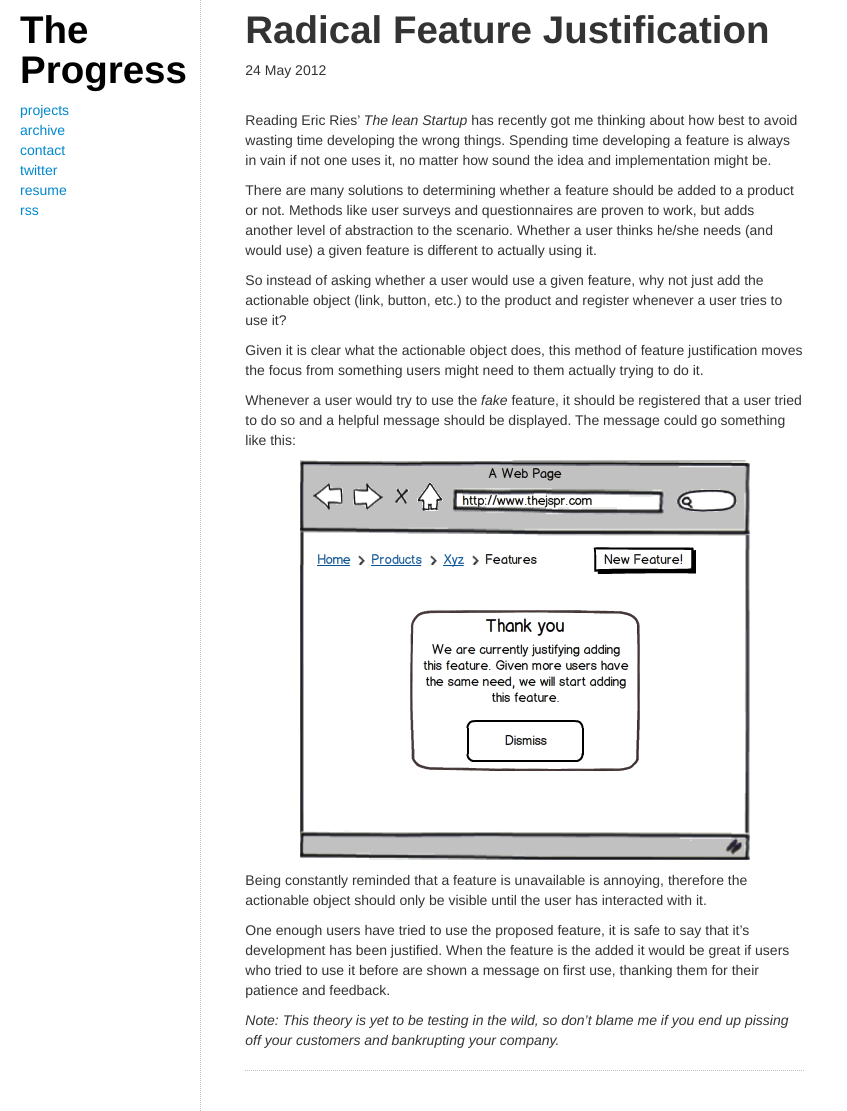
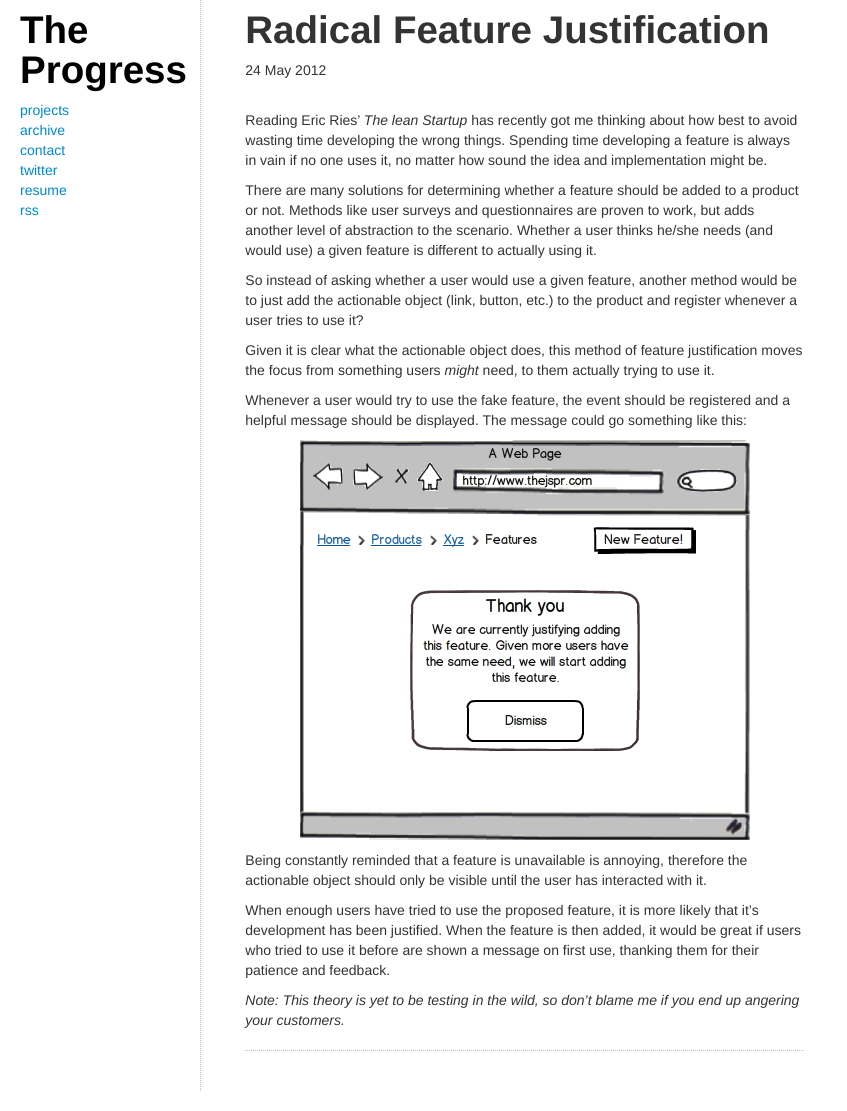
Before and after one commit to thejspr/thejspr.com, a Jekyll site: the page built from _posts/2012-05-24-radical-feature-justification.markdown, in a window 1280 px wide. Shown: the whole page, without its empty margins (0-847 px from the left). Built offline with Jekyll 4.4.1, drawn with Linux system fonts in a browser that asks for light colours; comment, search, counter and statistics services are not loaded.

Commit message:
typo fixes

```diff
--- a/_posts/2012-05-24-radical-feature-justification.markdown
+++ b/_posts/2012-05-24-radical-feature-justification.markdown
@@ -9,27 +9,27 @@ url: /2012/radical-feature-justification
 
 Reading Eric Ries' *The lean Startup* has recently got me thinking about how best
 to avoid wasting time developing the wrong things. Spending time developing a
-feature is always in vain if not one uses it, no matter how sound the idea and
+feature is always in vain if no one uses it, no matter how sound the idea and
 implementation might be.
 
 <!-- more -->
 
-There are many solutions to determining whether a feature should be added to a
+There are many solutions for determining whether a feature should be added to a
 product or not. Methods like user surveys and questionnaires are proven to work,
 but adds another level of abstraction to the scenario. Whether a user thinks
 he/she needs (and would use) a given feature is different to actually using it.
 
-So instead of asking whether a user would use a given feature, why not just add
-the actionable object (link, button, etc.) to the product and register whenever
-a user tries to use it?
+So instead of asking whether a user would use a given feature, another method
+would be to just add the actionable object (link, button, etc.) to the product
+and register whenever a user tries to use it?
 
 Given it is clear what the actionable object does, this method of feature
-justification moves the focus from something users might need to them actually
-trying to do it.
+justification moves the focus from something users *might* need, to them actually
+trying to use it.
 
-Whenever a user would try to use the *fake* feature, it should be registered
-that a user tried to do so and a helpful message should be displayed. The
-message could go something like this:
+Whenever a user would try to use the fake feature, the event should be
+registered and a helpful message should be displayed. The message could go
+something like this:
 
 {:.centered}
 ![radical feature justification](/img/radical_feature_justification.png)
@@ -38,10 +38,10 @@ Being constantly reminded that a feature is unavailable is annoying, therefore
 the actionable object should only be visible until the user has interacted with
 it.
 
-One enough users have tried to use the proposed feature, it is safe to say that
-it's development has been justified. When the feature is the added it would be
+When enough users have tried to use the proposed feature, it is more likely that
+it's development has been justified. When the feature is then added, it would be
 great if users who tried to use it before are shown a message on first use,
 thanking them for their patience and feedback.
 
 *Note: This theory is yet to be testing in the wild, so don't blame me if you end
-up pissing off your customers and bankrupting your company.*
+up angering your customers.*
--- a/_posts/2012-10-31-display-rails-environment-in-pry.markdown
+++ b/_posts/2012-10-31-display-rails-environment-in-pry.markdown
@@ -8,8 +8,9 @@ url: /2012/display-rails-environment-in-pry
 ---
 
 I believe that environment awareness is important. Especially when it comes to
-your Rails environment. Hence, I added the following lines to my Pry config to
-have the prompt include the current environment.
+your Rails environment and mocking around in a production setting. Hence, I
+added the following lines to my Pry config (.pryrc) to have the prompt include the
+current environment.
 
 <!-- more -->
 
```
Also changed, not shown: _posts/2012-03-10-metrics-driven-development.markdown (+5 -5 lines), _posts/2012-04-22-import-heroku-databases-locally.markdown (+5 -4 lines), _posts/2012-06-18-ignore-specific-requests-with-vcr.markdown (+4 -4 lines), _posts/2012-11-13-migrating-a-rails-heroku-app-to-jruby.markdown (+14 -11 lines).
